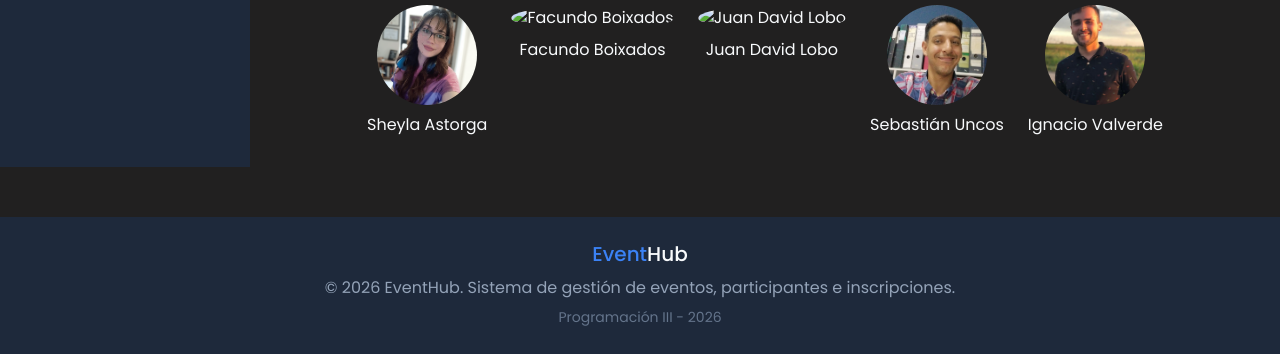
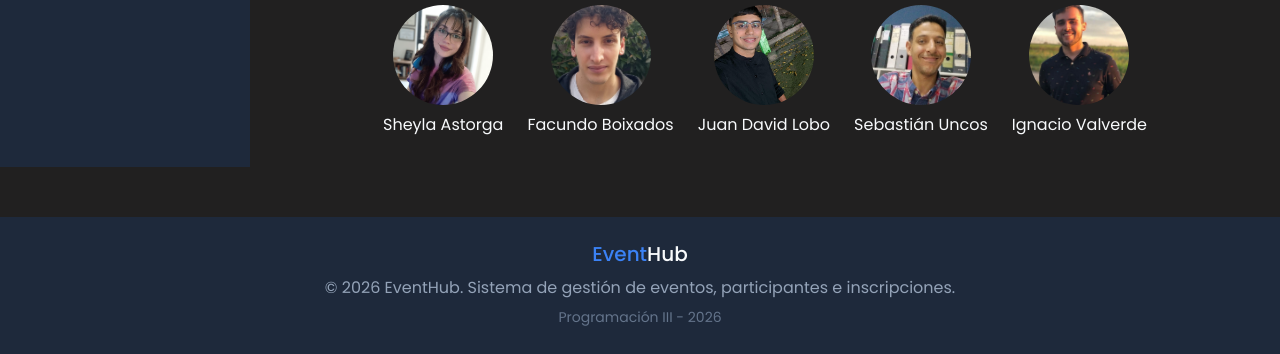
Before and after one commit to SheylaAstorga/Gestor-eventos-participantes, a plain HTML site: page index.html in a window 1280 px wide. Shown: the part 713-1067 px from the top of the page. Drawn offline with nearby package versions, Linux system fonts and the light colour scheme.

Commit message:
se agregaron los perfiles de los desarrolladores facu y juan

```diff
--- a/index.html
+++ b/index.html
@@ -113,12 +113,12 @@
                     </div>
 
                     <div class="text-center">
-                        <img src="img/facundo.jpg" class="rounded-circle equipo-img" alt="Facundo Boixados">
+                        <img src="img/facu.jpeg" class="rounded-circle equipo-img" alt="Facundo Boixados">
                         <p class="mt-2 mb-0">Facundo Boixados</p>
                     </div>
 
                     <div class="text-center">
-                        <img src="img/juan.jpg" class="rounded-circle equipo-img" alt="Juan David Lobo">
+                        <img src="img/juan.jpeg" class="rounded-circle equipo-img" alt="Juan David Lobo">
                         <p class="mt-2 mb-0">Juan David Lobo</p>
                     </div>
 
```
Also changed, not shown: img/facu.jpeg (added), img/juan.jpeg (added).
